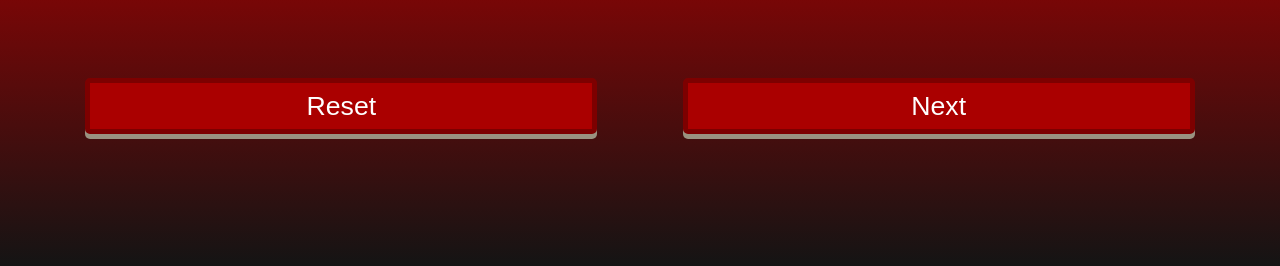
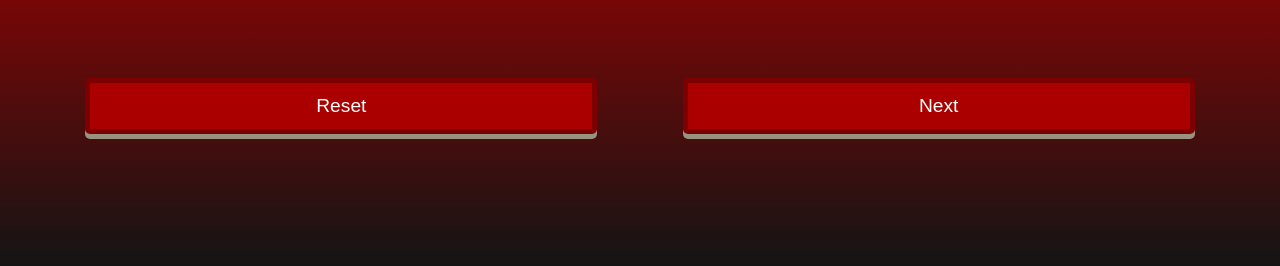
Before and after one commit to cavineers/ScoutingApp2024, a Flask app: page /home.html in a window 1280 px wide. Shown: the part 534-800 px from the top of the page. Run offline with Flask 3, Linux system fonts and the light colour scheme.

Commit message:
fixed font size (hopefully)

```diff
--- a/static/common/base.css
+++ b/static/common/base.css
@@ -8,7 +8,7 @@ button {
     width: 40vw;
     padding-top: 0.5%;
     padding-bottom: 0.5%;
-    font-size: 20pt;
+    font-size: 120%;
 }
 
 /* Navigation button themes */
```
